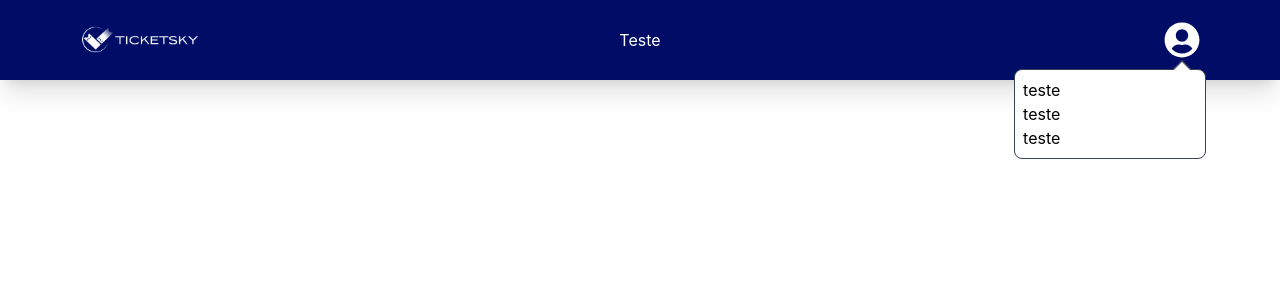
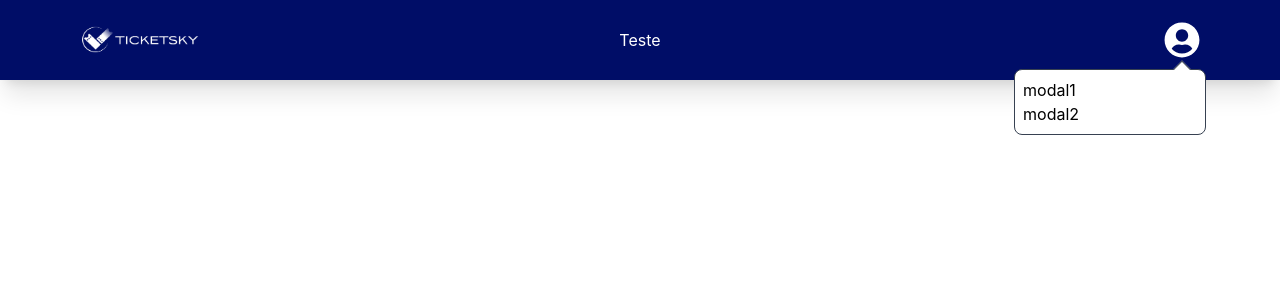
Before and after one commit to GambiarraTech/ticket-sky, a Next.js app: page /playground in a window 1280 px wide. Both pictures are taken after a click on the icon 1181 px from the left and 40 px from the top of the page. Shown: the top 300 px of the page. Built offline with nearby package versions, Linux system fonts and the light colour scheme.

Commit message:
Passando botões por props

```diff
--- a/src/components/IconMenuButton.tsx
+++ b/src/components/IconMenuButton.tsx
@@ -1,8 +1,13 @@
 import style from '@/styles/IconMenuButton.module.css';
-import { useState } from 'react';
+import { MenuButtons } from '@/types/components/menuButtons';
+import React, { useState } from 'react';
 import { FaUserCircle } from 'react-icons/fa';
 
-export default function IconMenuButton() {
+type IconMenuButtonProps = {
+  menuButtons: MenuButtons[];
+};
+
+export default function IconMenuButton(props: IconMenuButtonProps) {
   // Estado para controlar a abertura e fechamento do menu
   const [menuOpen, setMenuOpen] = useState(false);
 
@@ -20,9 +25,12 @@ export default function IconMenuButton() {
         {menuOpen && (
           <div className={style.menu}>
             <ul>
-              <li>teste</li>
-              <li>teste</li>
-              <li>teste</li>
+              {props.menuButtons.map((button) => (
+                // A key serve para garantir que cada fragmento tenha uma chave exclusiva com base no input.id
+                <React.Fragment key={button.id}>
+                  <li>{button.text}</li>
+                </React.Fragment>
+              ))}
             </ul>
           </div>
         )}
--- a/src/pages/playground.tsx
+++ b/src/pages/playground.tsx
@@ -1,6 +1,11 @@
 import IconMenuButton from '@/components/IconMenuButton';
 import Navbar from '@/components/Navbar';
 import Image from 'next/image';
+
+const listaButtons = [
+  { id: 'modal1', text: 'modal1' },
+  { id: 'modal2', text: 'modal2' },
+];
 
 export default function Playground() {
   return (
@@ -8,7 +13,7 @@ export default function Playground() {
       backgroundColor="#000D67"
       leftComponent={<Image src="/images/logo-navbar-white.png" alt="TicketSky - Logo" height="120" width="120" />}
       centerComponent={<div style={{ color: '#fff' }}>Teste</div>}
-      rightComponent={<IconMenuButton />}
+      rightComponent={<IconMenuButton menuButtons={listaButtons} />}
     />
   );
 }
--- /dev/null
+++ b/src/types/components/menuButtons.ts
@@ -0,0 +1,4 @@
+export type MenuButtons = {
+    id: string;
+    text: string;
+};
```
